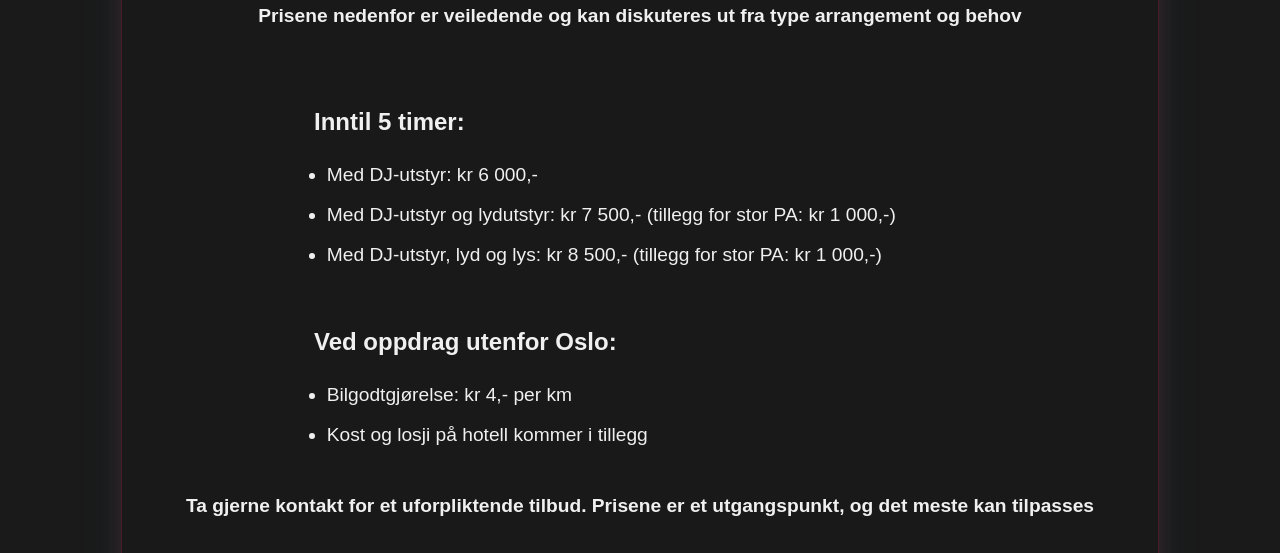
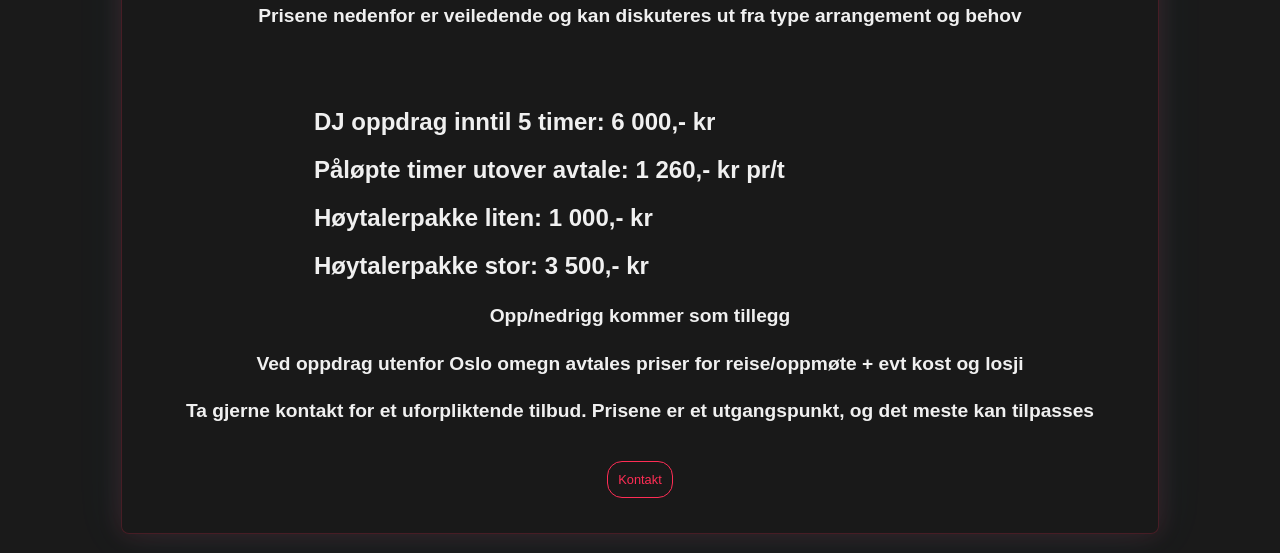
Before and after one commit to Kristoffer0910/DJBarth, a plain HTML site: page HTML/Prisliste.html in a window 1280 px wide. Shown: the part 234-787 px from the top of the page. Drawn offline with Linux system fonts and the light colour scheme.

Commit message:
Oppdater prisliste med nye priser
Co-Authored-By: Claude Opus 5.5 <noreply@anthropic.com>

```diff
--- a/HTML/Prisliste.html
+++ b/HTML/Prisliste.html
@@ -38,17 +38,12 @@
             <div class="omTekstBox">
                 <h1>Priser</h1>
                 <h4>Prisene nedenfor er veiledende og kan diskuteres ut fra type arrangement og behov</h4> <br> <br>
-                <h2>Inntil 5 timer:</h2>
-                <ul>
-                    <li>Med DJ-utstyr: kr 6 000,-</li> <br>
-                    <li>Med DJ-utstyr og lydutstyr: kr 7 500,- (tillegg for stor PA: kr 1 000,-)</li> <br>
-                    <li>Med DJ-utstyr, lyd og lys: kr 8 500,- (tillegg for stor PA: kr 1 000,-)</li> <br>
-                </ul>
-                <h2>Ved oppdrag utenfor Oslo:</h2>
-                <ul>
-                    <li>Bilgodtgjørelse: kr 4,- per km</li> <br>
-                    <li>Kost og losji på hotell kommer i tillegg</li>
-                </ul>
+                <h2>DJ oppdrag inntil 5 timer: 6 000,- kr</h2>
+                <h2>Påløpte timer utover avtale: 1 260,- kr pr/t</h2>
+                <h2>Høytalerpakke liten: 1 000,- kr</h2>
+                <h2>Høytalerpakke stor: 3 500,- kr</h2>
+                <h4>Opp/nedrigg kommer som tillegg</h4>
+                <h4>Ved oppdrag utenfor Oslo omegn avtales priser for reise/oppmøte + evt kost og losji</h4>
                 <h4>Ta gjerne kontakt for et uforpliktende tilbud. Prisene er et utgangspunkt, og det meste kan tilpasses</h4>
                 <a href="/HTML/Kontakt.html"><button class="btnBooking">Kontakt</button></a>
             </div>
```
